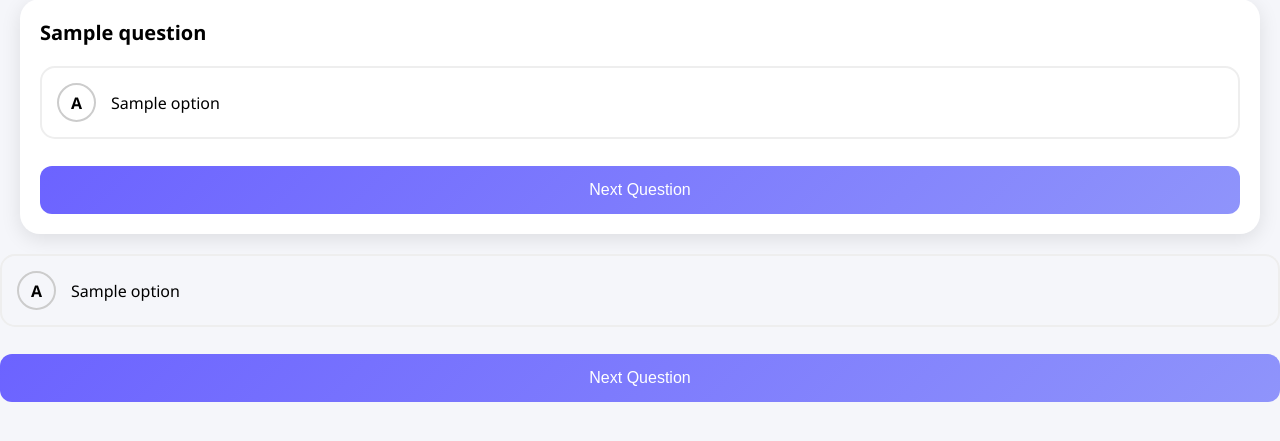
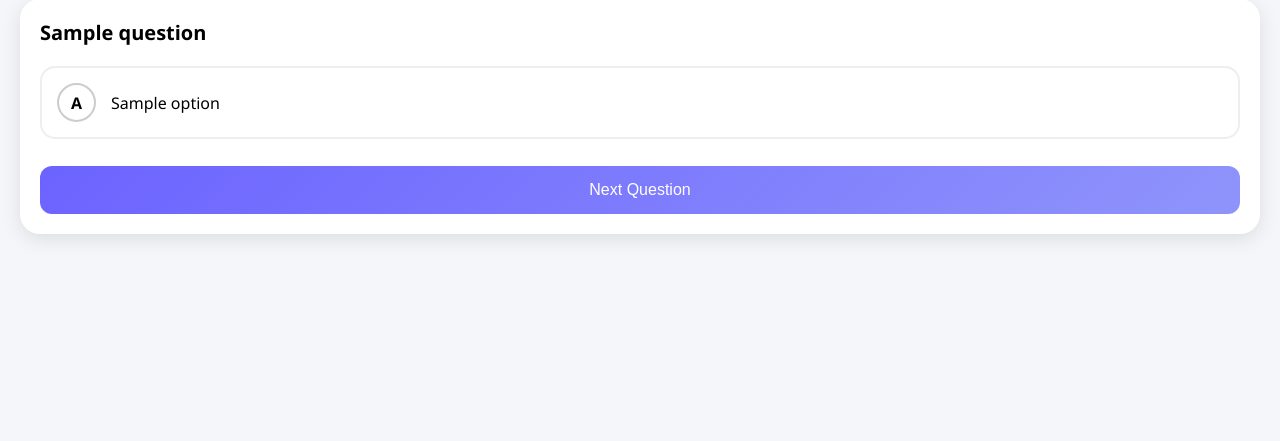
Before and after one commit to tanharahman2003t-art/Nayon, a Flask app: template templates/quiz.html in a window 1280 px wide. Shown: the part 146-587 px from the top of the page. Run offline with Flask 3, Linux system fonts and the light colour scheme; the template is opened without the code that fills it: most values are stand-ins (such as "Sample title", 1, 10 or a date in 2020).

Commit message:
Update quiz.html

```diff
--- a/templates/quiz.html
+++ b/templates/quiz.html
@@ -150,24 +150,3 @@ button {
 
 </body>
 </html>
-<form method="POST" id="quizForm">
-{% for option in question.options %}
-<label class="option
-{% if show_result %}
-    {% if option == correct %} correct
-    {% elif option == selected %} wrong
-    {% endif %}
-{% endif %}
-">
-    <input type="radio" name="answer" value="{{ option }}" hidden>
-
-    <div class="circle">
-        {{ ['A','B','C','D'][loop.index0] }}
-    </div>
-
-    {{ option }}
-</label>
-{% endfor %}
-
-<button type="submit" id="btn">Next Question</button>
-</form>
```
